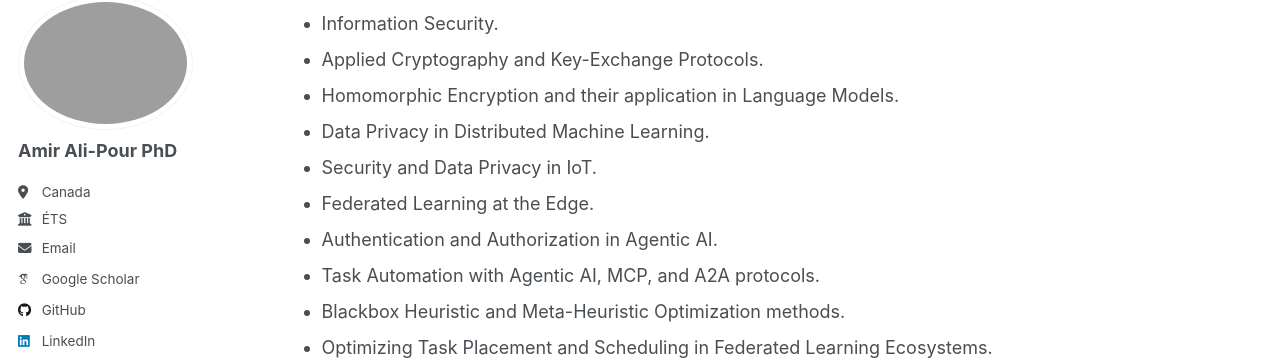
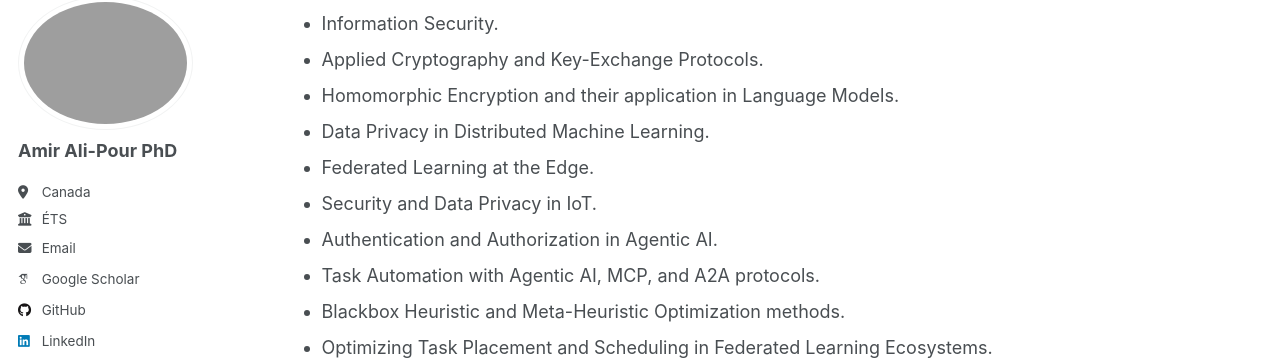
Before and after one commit to ali-pour-amir/ali-pour-amir.github.io, a Jekyll site: the page built from _pages/about.md, in a window 1280 px wide and 900 px high, scrolled down 516 px. Shown: the part 103-463 px from the top of the window. Built offline with Jekyll 4.4.1, drawn with Linux system fonts in a browser that asks for light colours; some web fonts are replaced.

```diff
--- a/_pages/about.md
+++ b/_pages/about.md
@@ -18,8 +18,8 @@ My research interests are:
 - Applied Cryptography and Key-Exchange Protocols.
 - Homomorphic Encryption and their application in Language Models.
 - Data Privacy in Distributed Machine Learning.
+- Federated Learning at the Edge.
 - Security and Data Privacy in IoT.
-- Federated Learning at the Edge.
 - Authentication and Authorization in Agentic AI.
 - Task Automation with Agentic AI, MCP, and A2A protocols.
 - Blackbox Heuristic and Meta-Heuristic Optimization methods.
```
